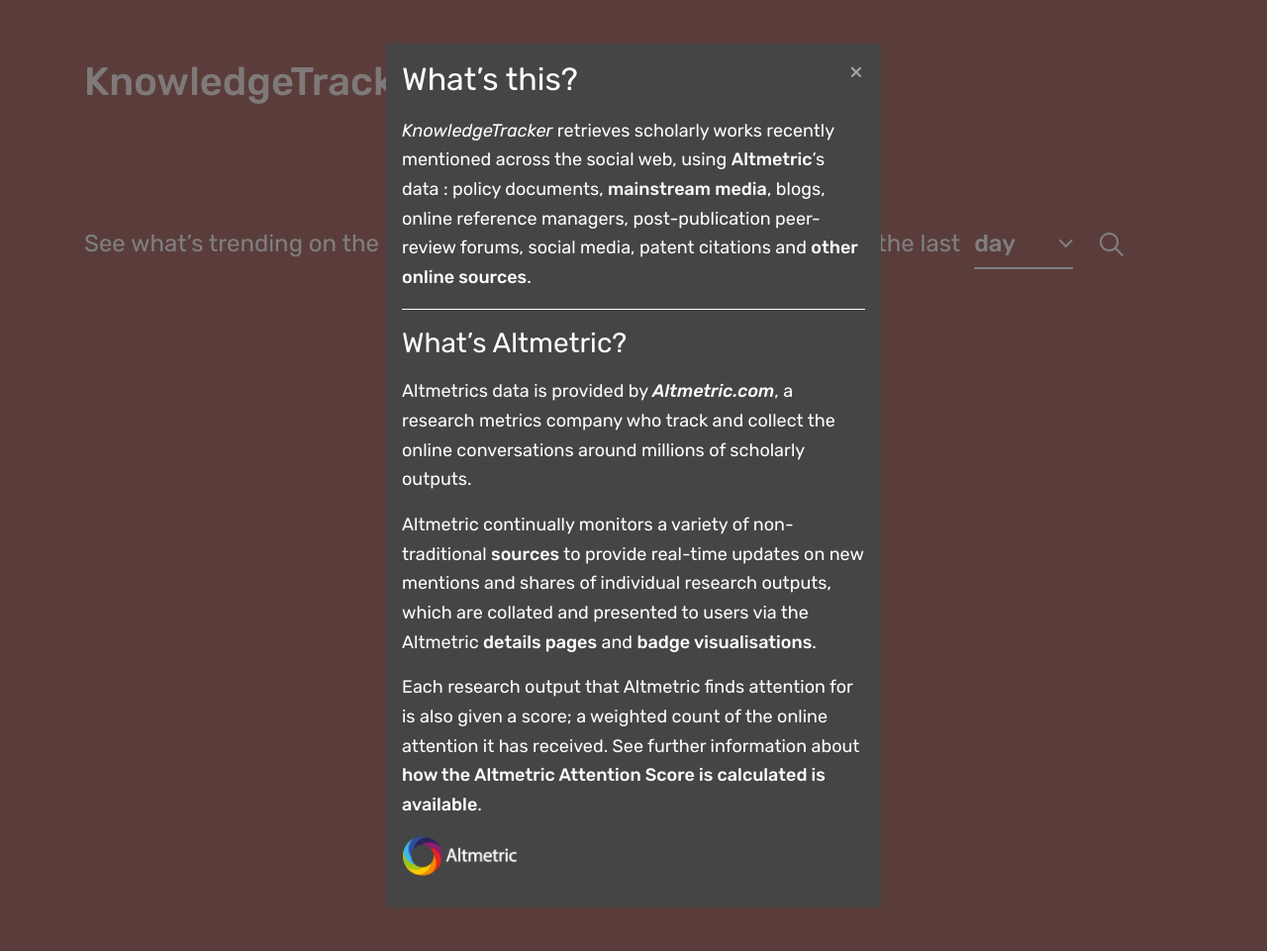
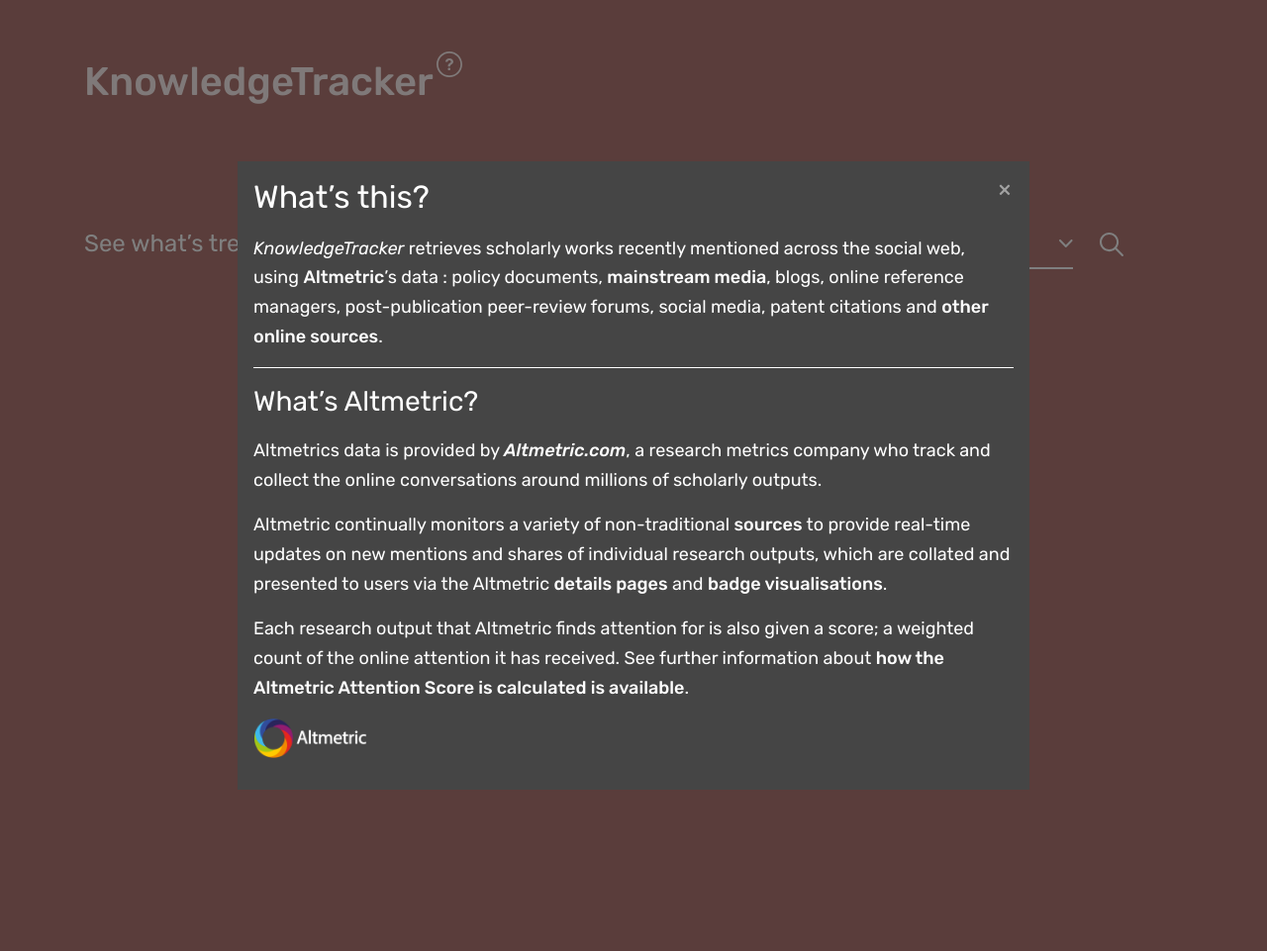
Before and after one commit to sssoz/altmetric-test, a Django app: page / in a window 1280 px wide, after a click on "What’s this?". Shown: the whole page at 99% size. Run offline with Django 3.2, Linux system fonts and the light colour scheme; some libraries are stand-ins or nearby versions.

Commit message:
Display larger modal

```diff
--- a/knowledgetracker/core/static/css/styles.css
+++ b/knowledgetracker/core/static/css/styles.css
@@ -224,7 +224,7 @@
 }
 
 .modal-content img {
-  width: 25%;
+  width: 15%;
 }
 
 .modal-content hr {
--- a/knowledgetracker/core/templates/base.html
+++ b/knowledgetracker/core/templates/base.html
@@ -34,7 +34,7 @@
 
     <!-- Altmetric detailed description modal -->
     <section class="modal fade" id="moreInfo" tabindex="-1" role="dialog" aria-labelledby="moreInfo" aria-hidden="true">
-      <div class="modal-dialog modal-dialog-centered" role="document">
+      <div class="modal-dialog modal-dialog-centered modal-lg" role="document">
         <div class="modal-content">
           <div class="modal-body">
             <header class="modal-header">
@@ -67,7 +67,7 @@
     <script src="https://stackpath.bootstrapcdn.com/bootstrap/4.1.1/js/bootstrap.min.js" integrity="sha384-smHYKdLADwkXOn1EmN1qk/HfnUcbVRZyYmZ4qpPea6sjB/pTJ0euyQp0Mk8ck+5T" crossorigin="anonymous"></script>
 
     <!-- Ionicons -->
-    <script src="https://unpkg.com/ionicons@4.4.1/dist/ionicons.js"></script>
+    <script rel="preload" src="https://unpkg.com/ionicons@4.4.1/dist/ionicons.js"></script>
 
   </body>
 </html>
```
